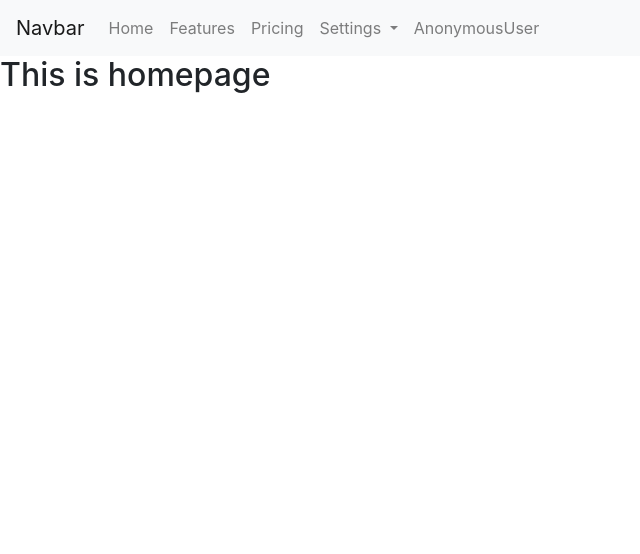
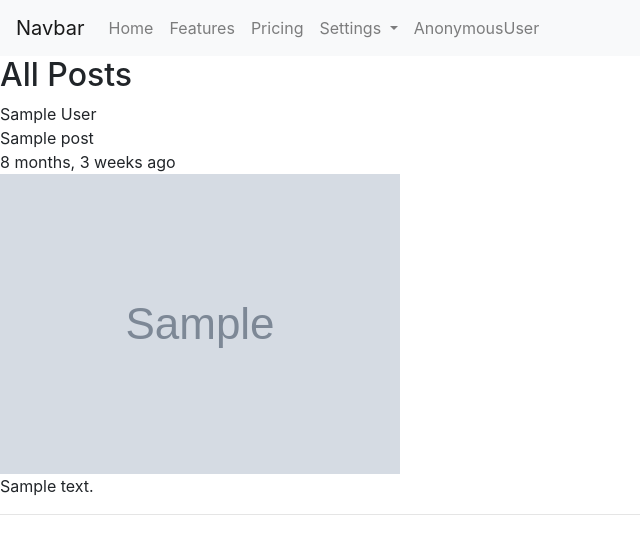
Before and after one commit to omkarpoudel6/socialMedia, a Django app: template SocialMedia/templates/home.html in a window 1280 px wide. Shown: the top 554 px of the page, without its empty margins (0-640 px from the left). Run offline with Django 3.2, Linux system fonts and the light colour scheme; the template is opened without the code that fills it: most values are stand-ins (such as "Sample title", 1, 10 or a date in 2020); grey boxes marked "Sample" are stand-in pictures; some libraries are stand-ins or nearby versions.

Commit message:
creating and displaying post started

```diff
--- a/SocialMedia/SocialMedia/settings.py
+++ b/SocialMedia/SocialMedia/settings.py
@@ -40,6 +40,7 @@ INSTALLED_APPS = [
     'django.contrib.messages',
     'django.contrib.staticfiles',
     'users',
+    'posts'
 ]
 
 MIDDLEWARE = [
--- a/SocialMedia/SocialMedia/urls.py
+++ b/SocialMedia/SocialMedia/urls.py
@@ -17,7 +17,8 @@ from django.contrib import admin
 from django.urls import path
 from django.conf import settings
 from django.conf.urls.static import static
-from users.views import Home,login_view,register_view,User_profile,Logout
+from users.views import login_view,register_view,User_profile,Logout
+from posts.views import Home
 
 urlpatterns = [
     path('admin/', admin.site.urls),
--- a/SocialMedia/templates/home.html
+++ b/SocialMedia/templates/home.html
@@ -1,4 +1,15 @@
 {% extends 'base.html' %}
 {% block content %}
-<h2>This is homepage</h2>
+<h2>All Posts</h2>
+{% for post in posts %}
+    {{post.author}}<br>
+    {{post.title}}<br>
+    {{post.created_at|timesince}} ago<br>
+    {% if post.image %}
+        <img src="{{post.image.url}}"><br>
+    {% endif %}
+    {{post.content}}<br>
+    <hr>
+    <br>
+{% endfor %}
 {% endblock %}
```
Also changed, not shown: SocialMedia/posts/forms.py (added, +21 -0 lines), SocialMedia/users/views.py (+0 -13 lines), SocialMedia/db.sqlite3.
